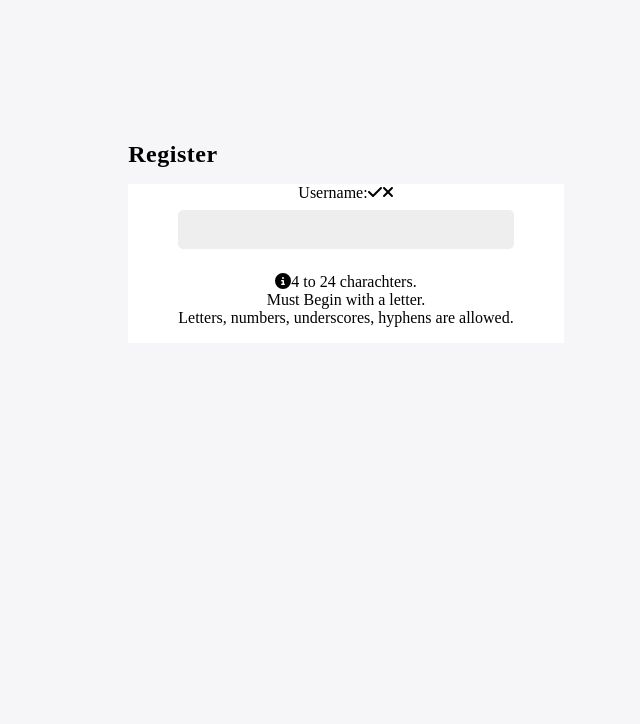
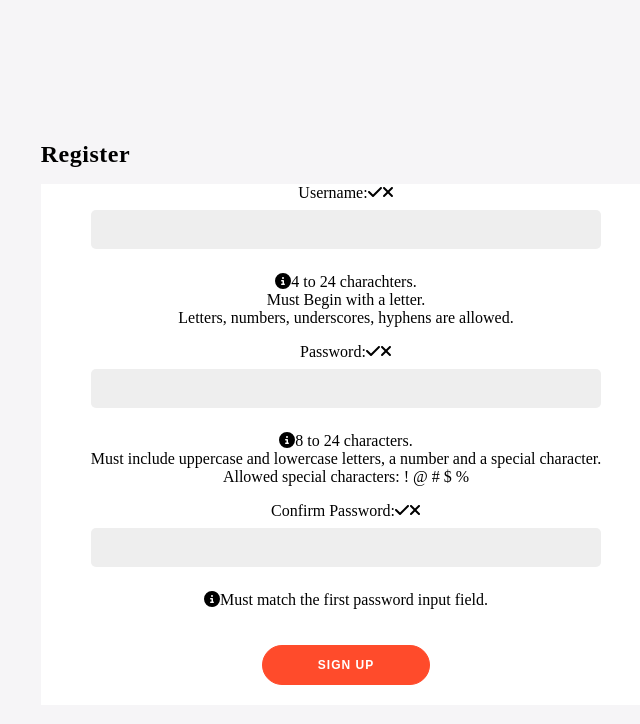
Before and after one commit to TouficAlRifaii/WebFinalProject, a React (Create React App) app: page / in a window 1280 px wide. Shown: the top 724 px of the page, without its empty margins (294-934 px from the left). Built offline with nearby package versions, Linux system fonts and the light colour scheme.

Commit message:
Frontend: Adding the other inputs in Register

```diff
--- a/src/Register.js
+++ b/src/Register.js
@@ -96,6 +96,84 @@ const Register = () => {
           Must Begin with a letter. <br />
           Letters, numbers, underscores, hyphens are allowed.
         </p>
+
+        <label htmlFor="password">
+          Password:
+          <span className={validPassword ? "valid" : "hide"}>
+            <FontAwesomeIcon icon={faCheck} />
+          </span>
+          <span className={validPassword || !password ? "hide" : "invalid"}>
+            <FontAwesomeIcon icon={faTimes} />
+          </span>
+        </label>
+        <input
+          type="password"
+          id="password"
+          onChange={(e) => setPassword(e.target.value)}
+          value={password}
+          required
+          aria-invalid={validPassword ? "false" : "true"}
+          aria-describedby="passwordnote"
+          onFocus={() => setPasswordFocus(true)}
+          onBlur={() => setPasswordFocus(false)}
+        />
+        <p
+          id="passwordnote"
+          className={
+            passwordFocus && password && !validPassword
+              ? "instructions"
+              : "offscreen"
+          }
+        >
+          <FontAwesomeIcon icon={faInfoCircle} />
+          8 to 24 characters.
+          <br />
+          Must include uppercase and lowercase letters, a number and a special
+          character.
+          <br />
+          Allowed special characters:{" "}
+          <span aria-label="exclamation mark">!</span>{" "}
+          <span aria-label="at symbol">@</span>{" "}
+          <span aria-label="hashtag">#</span>{" "}
+          <span aria-label="dollar sign">$</span>{" "}
+          <span aria-label="percent">%</span>
+        </p>
+
+        <label htmlFor="confirm_pwd">
+          Confirm Password:
+          <FontAwesomeIcon
+            icon={faCheck}
+            className={validMatchPassword && matchPassword ? "valid" : "hide"}
+          />
+          <FontAwesomeIcon
+            icon={faTimes}
+            className={
+              validMatchPassword || !matchPassword ? "hide" : "invalid"
+            }
+          />
+        </label>
+        <input
+          type="password"
+          id="confirm_pwd"
+          onChange={(e) => setMatchPassword(e.target.value)}
+          value={matchPassword}
+          required
+          aria-invalid={validMatchPassword ? "false" : "true"}
+          aria-describedby="confirmnote"
+          onFocus={() => setMatchFocus(true)}
+          onBlur={() => setMatchFocus(false)}
+        />
+        <p
+          id="confirmnote"
+          className={
+            matchFocus && !validMatchPassword ? "instructions" : "offscreen"
+          }
+        >
+          <FontAwesomeIcon icon={faInfoCircle} />
+          Must match the first password input field.
+        </p>
+
+        <button disabled={!validName || !validPassword || !validMatchPassword ? true : false}>Sign Up</button>
       </form>
     </section>
   );
```
